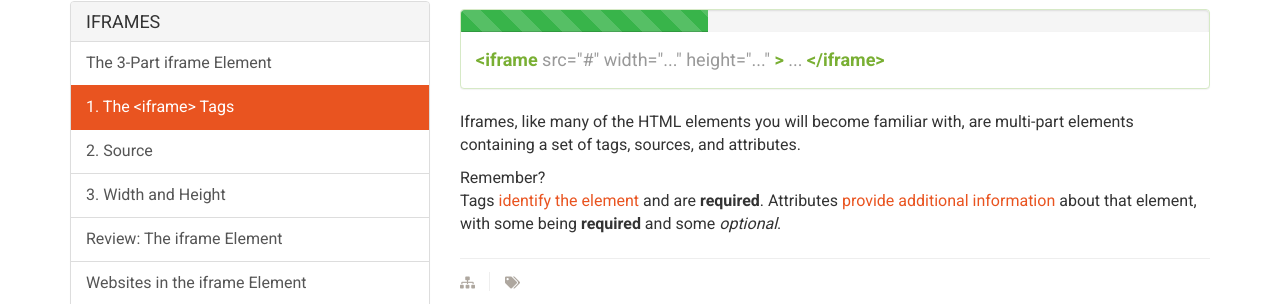
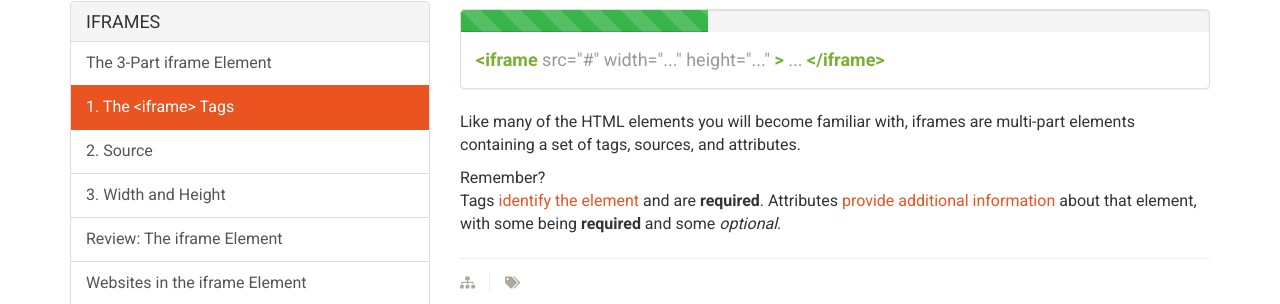
Before and after one commit to Montana-Media-Arts/webDesignFall2024, a Jekyll site: the page built from _docs/topic-07/02-iframes/page-02.md, in a window 1280 px wide and 993 px high. Shown: the part 187-491 px from the top of the window. Built offline with Jekyll 4.4.1, drawn with Linux system fonts in a browser that asks for light colours; nearby versions of some CDN libraries.

Commit message:
Update page-02.md

```diff
--- a/_docs/topic-07/02-iframes/page-02.md
+++ b/_docs/topic-07/02-iframes/page-02.md
@@ -19,7 +19,7 @@ permalink: /topic-07/iframe-tags/
 </div>
 
 
-Iframes, like many of the HTML elements you will become familiar with, are multi-part elements containing a set of tags, sources, and attributes.
+Like many of the HTML elements you will become familiar with, iframes are multi-part elements containing a set of tags, sources, and attributes.
 
 <p><span class="remember-text">Remember?</span><br/>
 Tags <a href="../../topic-05/html-review" target="_blank">identify the element</a> and are <b>required</b>. Attributes <a href="../../topic-05/attributes" target="_blank">provide additional information</a> about that element, with some being <b>required</b> and some <i>optional</i>.</p>
```
